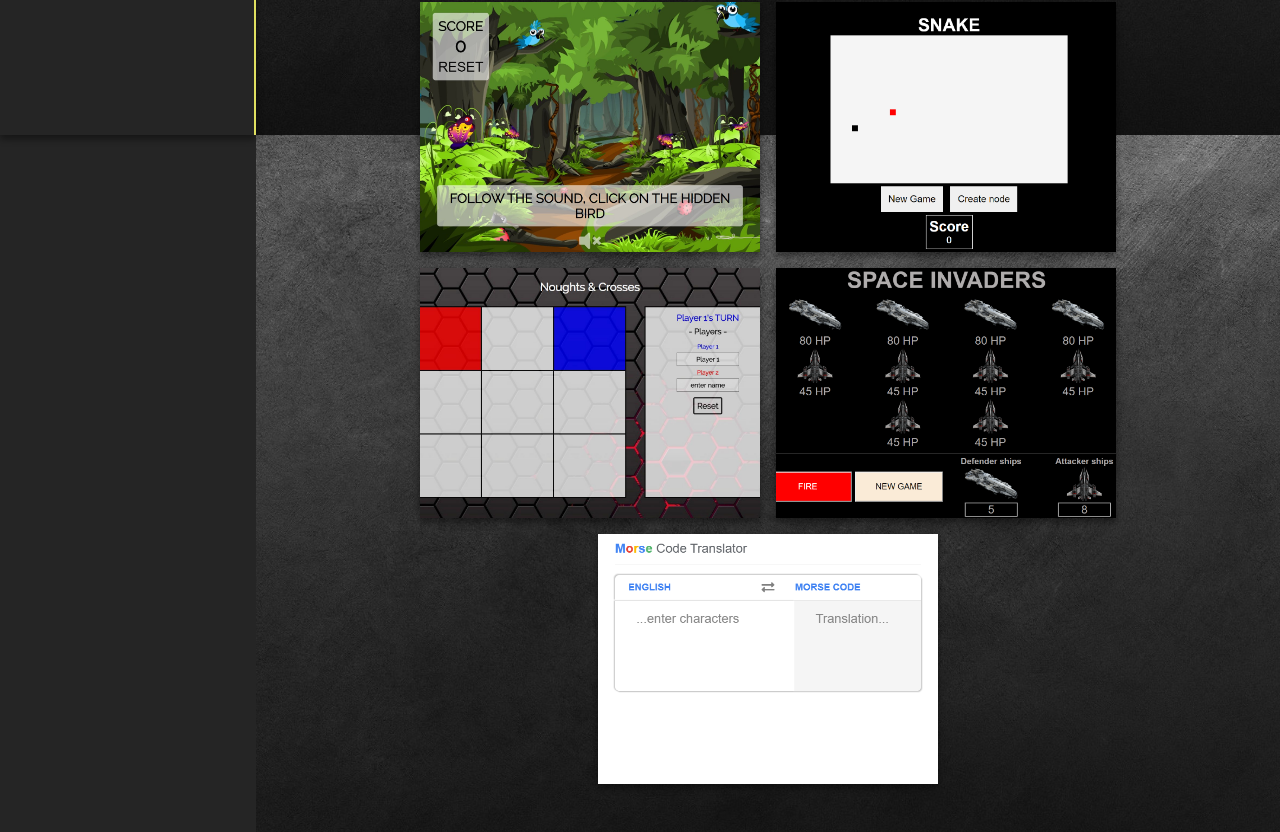
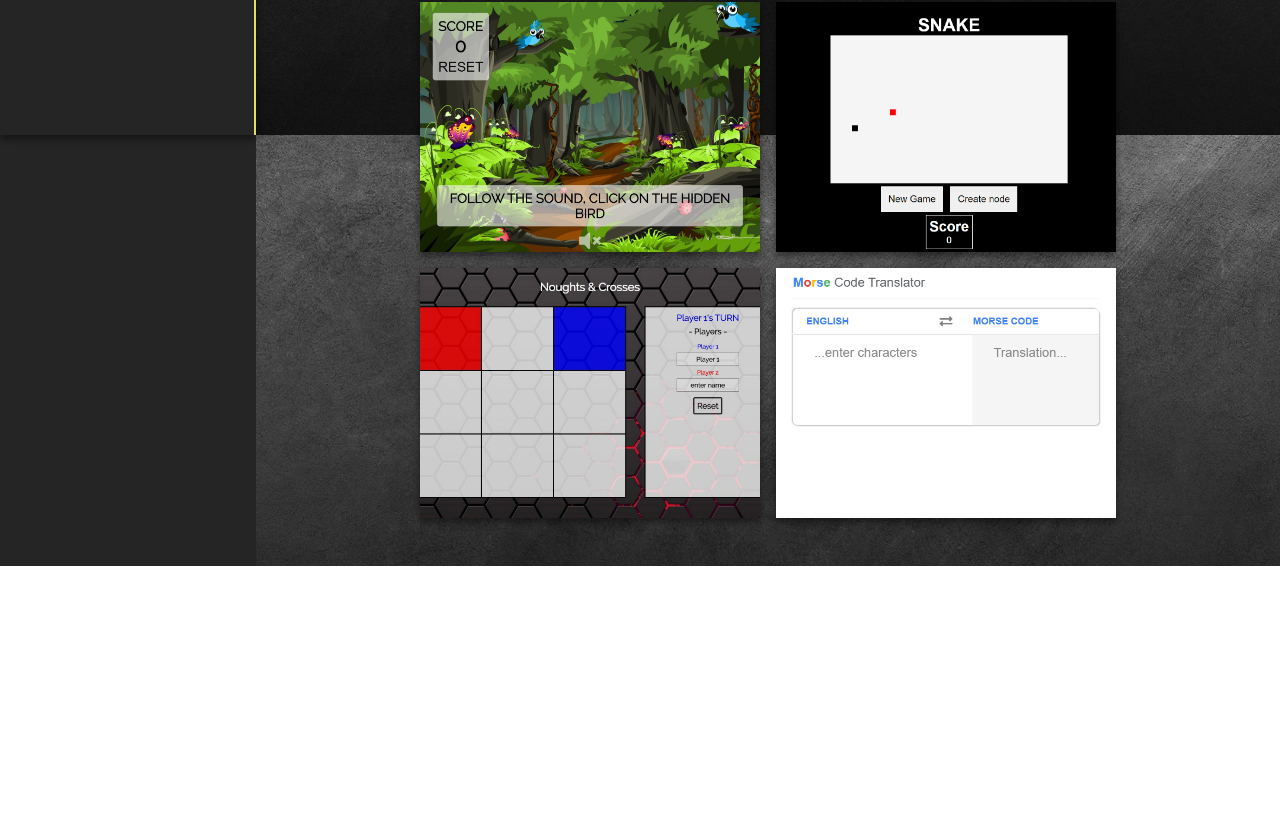
Before and after one commit to jamespanter/portfolio, a React (Create React App) app: page /portfolio in a window 1280 px wide. Shown: the part 665-1497 px from the top of the page. After the commit the page ends 1231 px from the top, so only its background shows below. Built offline with nearby package versions, Linux system fonts and the light colour scheme.

Commit message:
Removed space invaders

```diff
--- a/src/containers/PortfolioPage/PortfolioPage.jsx
+++ b/src/containers/PortfolioPage/PortfolioPage.jsx
@@ -76,15 +76,6 @@ const PortfolioPage = () => {
             languages={["JS", "HTML", "CSS"]}
           />
           <Card
-            title="Space Invaders"
-            description="Tech test focused on JS OOP to dynamically create content in html"
-            subDomainUrl="https://space-invaders.jamespanter.co.uk/"
-            gitHubShow="true"
-            gitHubUrl="https://github.com/jamespanter/space-invaders"
-            imageURL="../../assets/space-invaders.PNG"
-            languages={["JS", "CSS"]}
-          />
-          <Card
             title="Morse Code Translator"
             description="Challenge using arrays iterators, styled similarly to Google translate"
             subDomainUrl="https://morse-code-translator.jamespanter.co.uk/"
```
